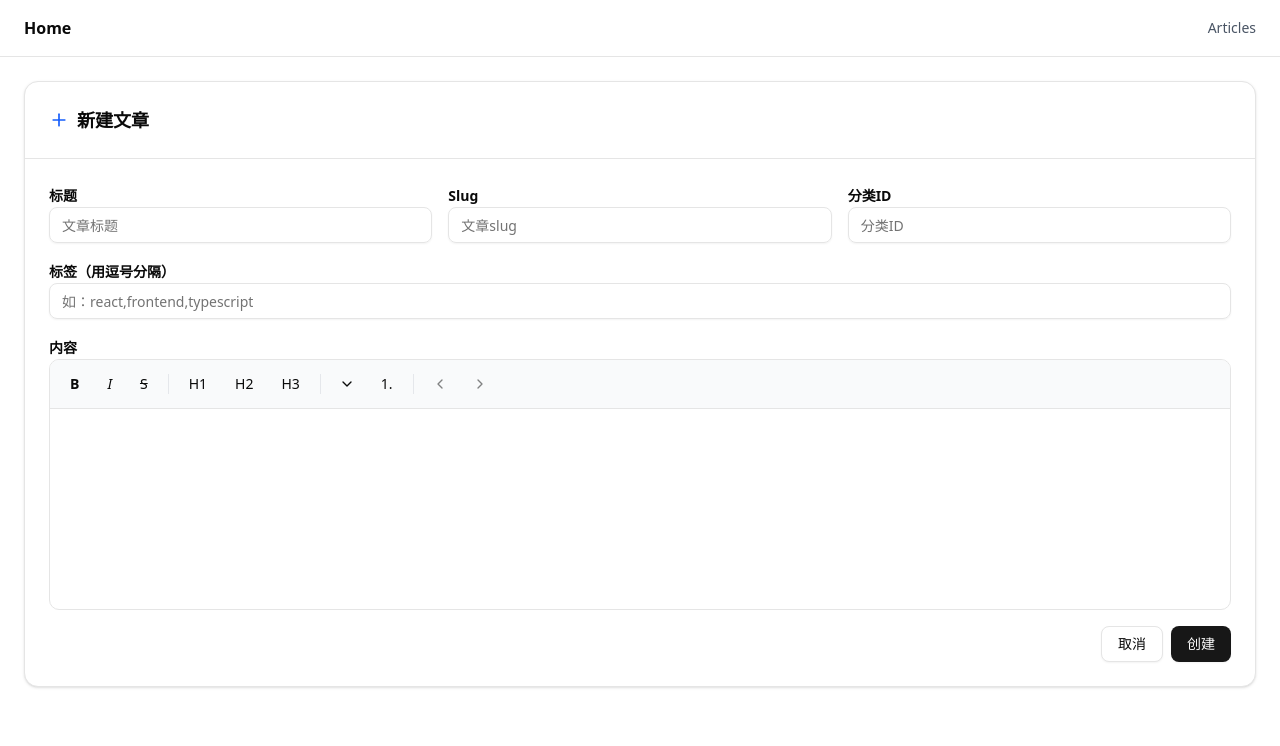
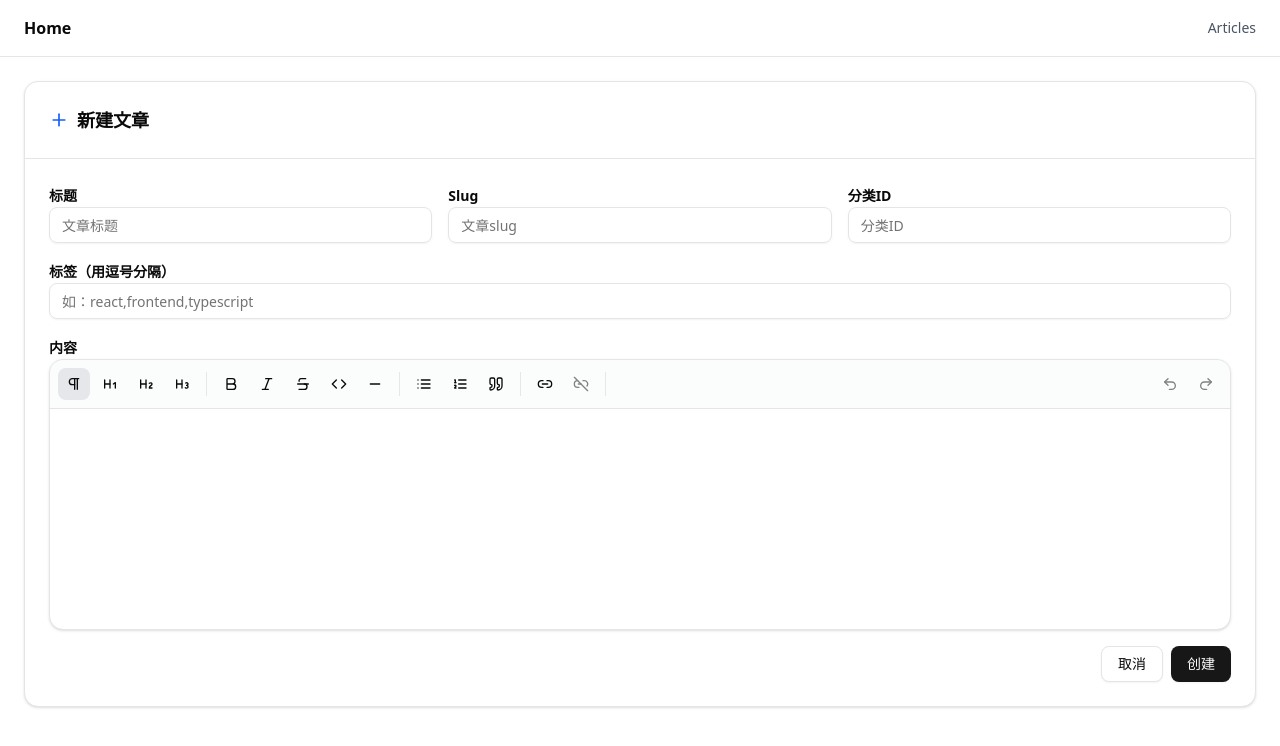
Before and after one commit to hcd233/aris-blog-web, a Next.js app: page /articles/new in a window 1280 px wide. Shown: the top 746 px of the page. Built offline with nearby package versions, Linux system fonts and the light colour scheme; no server answers.

Commit message:
Refactor Editor UI with improved toolbar, icons, and styling
Co-authored-by: 1744077895 <1744077895@qq.com>

```diff
--- a/src/components/Editor.tsx
+++ b/src/components/Editor.tsx
@@ -3,7 +3,7 @@
 import { useEditor, EditorContent } from '@tiptap/react'
 import StarterKit from '@tiptap/starter-kit'
 import Placeholder from '@tiptap/extension-placeholder'
-import Link from '@tiptap/extension-link'
+import LinkExt from '@tiptap/extension-link'
 import React, { useEffect } from 'react'
 import { Button } from '@/components/ui/button'
 import { Icons } from '@/components/icons'
@@ -21,7 +21,7 @@ export default function Editor({ value = '', onChange, placeholder = '开始写
       StarterKit.configure({
         heading: { levels: [1, 2, 3] },
       }),
-      Link.configure({
+      LinkExt.configure({
         openOnClick: true,
         autolink: true,
         linkOnPaste: true,
@@ -45,44 +45,121 @@ export default function Editor({ value = '', onChange, placeholder = '开始写
 
   if (!editor) return null
 
+  const BarButton = ({
+    onClick,
+    active,
+    disabled,
+    children,
+    title,
+  }: { onClick: () => void; active?: boolean; disabled?: boolean; children: React.ReactNode; title?: string }) => (
+    <Button
+      type="button"
+      variant="ghost"
+      size="sm"
+      onClick={onClick}
+      disabled={disabled}
+      title={title}
+      className={`h-8 w-8 p-0 rounded-md ${active ? 'bg-gray-200 dark:bg-gray-800' : ''}`}
+    >
+      {children}
+    </Button>
+  )
+
+  const Divider = () => <div className="w-px h-6 bg-gray-200 dark:bg-gray-800 mx-1" />
+
   return (
-    <div className="border rounded-lg overflow-hidden">
-      <div className="flex items-center gap-1 p-2 border-b bg-gray-50 dark:bg-gray-900/40">
-        <Button variant="ghost" size="sm" onClick={() => editor.chain().focus().toggleBold().run()} aria-pressed={editor.isActive('bold')} className={editor.isActive('bold') ? 'bg-gray-200' : ''}>
-          <strong>B</strong>
-        </Button>
-        <Button variant="ghost" size="sm" onClick={() => editor.chain().focus().toggleItalic().run()} aria-pressed={editor.isActive('italic')} className={editor.isActive('italic') ? 'bg-gray-200' : ''}>
-          <em>I</em>
-        </Button>
-        <Button variant="ghost" size="sm" onClick={() => editor.chain().focus().toggleStrike().run()} aria-pressed={editor.isActive('strike')} className={editor.isActive('strike') ? 'bg-gray-200' : ''}>
-          <span className="line-through">S</span>
-        </Button>
-        <div className="w-px h-5 bg-gray-200 mx-1" />
-        <Button variant="ghost" size="sm" onClick={() => editor.chain().focus().toggleHeading({ level: 1 }).run()} aria-pressed={editor.isActive('heading', { level: 1 })}>
-          H1
-        </Button>
-        <Button variant="ghost" size="sm" onClick={() => editor.chain().focus().toggleHeading({ level: 2 }).run()} aria-pressed={editor.isActive('heading', { level: 2 })}>
-          H2
-        </Button>
-        <Button variant="ghost" size="sm" onClick={() => editor.chain().focus().toggleHeading({ level: 3 }).run()} aria-pressed={editor.isActive('heading', { level: 3 })}>
-          H3
-        </Button>
-        <div className="w-px h-5 bg-gray-200 mx-1" />
-        <Button variant="ghost" size="sm" onClick={() => editor.chain().focus().toggleBulletList().run()} aria-pressed={editor.isActive('bulletList')}>
-          <Icons.chevronRight className="w-4 h-4 rotate-90" />
-        </Button>
-        <Button variant="ghost" size="sm" onClick={() => editor.chain().focus().toggleOrderedList().run()} aria-pressed={editor.isActive('orderedList')}>
-          1.
-        </Button>
-        <div className="w-px h-5 bg-gray-200 mx-1" />
-        <Button variant="ghost" size="sm" onClick={() => editor.chain().focus().undo().run()} disabled={!editor.can().undo()}>
-          <Icons.chevronLeft className="w-4 h-4" />
-        </Button>
-        <Button variant="ghost" size="sm" onClick={() => editor.chain().focus().redo().run()} disabled={!editor.can().redo()}>
-          <Icons.chevronRight className="w-4 h-4" />
-        </Button>
+    <div className="rounded-xl border bg-white dark:bg-gray-950 shadow-sm overflow-hidden">
+      <div className="flex items-center gap-1 p-2 border-b bg-gray-50/80 dark:bg-gray-900/50 backdrop-blur supports-[backdrop-filter]:bg-gray-50/60 sticky top-0 z-10">
+        {/* Left group */}
+        <div className="flex items-center gap-1">
+          <BarButton onClick={() => editor.chain().focus().setParagraph().run()} active={editor.isActive('paragraph')} title="正文">
+            <Icons.paragraph className="w-4 h-4" />
+          </BarButton>
+          <BarButton onClick={() => editor.chain().focus().toggleHeading({ level: 1 }).run()} active={editor.isActive('heading', { level: 1 })} title="标题 1">
+            <Icons.h1 className="w-4 h-4" />
+          </BarButton>
+          <BarButton onClick={() => editor.chain().focus().toggleHeading({ level: 2 }).run()} active={editor.isActive('heading', { level: 2 })} title="标题 2">
+            <Icons.h2 className="w-4 h-4" />
+          </BarButton>
+          <BarButton onClick={() => editor.chain().focus().toggleHeading({ level: 3 }).run()} active={editor.isActive('heading', { level: 3 })} title="标题 3">
+            <Icons.h3 className="w-4 h-4" />
+          </BarButton>
+        </div>
+
+        <Divider />
+
+        {/* Text style */}
+        <div className="flex items-center gap-1">
+          <BarButton onClick={() => editor.chain().focus().toggleBold().run()} active={editor.isActive('bold')} title="加粗">
+            <Icons.bold className="w-4 h-4" />
+          </BarButton>
+          <BarButton onClick={() => editor.chain().focus().toggleItalic().run()} active={editor.isActive('italic')} title="斜体">
+            <Icons.italic className="w-4 h-4" />
+          </BarButton>
+          <BarButton onClick={() => editor.chain().focus().toggleStrike().run()} active={editor.isActive('strike')} title="删除线">
+            <Icons.strike className="w-4 h-4" />
+          </BarButton>
+          <BarButton onClick={() => editor.chain().focus().toggleCode().run()} active={editor.isActive('code')} title="行内代码">
+            <Icons.code className="w-4 h-4" />
+          </BarButton>
+          <BarButton onClick={() => editor.chain().focus().setHorizontalRule().run()} title="分割线">
+            <Icons.hr className="w-4 h-4" />
+          </BarButton>
+        </div>
+
+        <Divider />
+
+        {/* Structure */}
+        <div className="flex items-center gap-1">
+          <BarButton onClick={() => editor.chain().focus().toggleBulletList().run()} active={editor.isActive('bulletList')} title="无序列表">
+            <Icons.list className="w-4 h-4" />
+          </BarButton>
+          <BarButton onClick={() => editor.chain().focus().toggleOrderedList().run()} active={editor.isActive('orderedList')} title="有序列表">
+            <Icons.listOrdered className="w-4 h-4" />
+          </BarButton>
+          <BarButton onClick={() => editor.chain().focus().toggleBlockquote().run()} active={editor.isActive('blockquote')} title="引用">
+            <Icons.quote className="w-4 h-4" />
+          </BarButton>
+        </div>
+
+        <Divider />
+
+        {/* Link */}
+        <div className="flex items-center gap-1">
+          <BarButton
+            onClick={() => {
+              const url = prompt('输入链接 URL')?.trim()
+              if (!url) return
+              editor.chain().focus().extendMarkRange('link').setLink({ href: url }).run()
+            }}
+            active={editor.isActive('link')}
+            title="插入链接"
+          >
+            <Icons.link className="w-4 h-4" />
+          </BarButton>
+          <BarButton
+            onClick={() => editor.chain().focus().unsetLink().run()}
+            disabled={!editor.isActive('link')}
+            title="移除链接"
+          >
+            <Icons.unlink className="w-4 h-4" />
+          </BarButton>
+        </div>
+
+        <Divider />
+
+        {/* Undo/Redo */}
+        <div className="ml-auto flex items-center gap-1">
+          <BarButton onClick={() => editor.chain().focus().undo().run()} disabled={!editor.can().undo()} title="撤销">
+            <Icons.undo className="w-4 h-4" />
+          </BarButton>
+          <BarButton onClick={() => editor.chain().focus().redo().run()} disabled={!editor.can().redo()} title="重做">
+            <Icons.redo className="w-4 h-4" />
+          </BarButton>
+        </div>
       </div>
-      <div className="p-3 min-h-[200px]">
+
+      <div className="p-4 min-h-[220px]">
         <EditorContent editor={editor} className="prose dark:prose-invert max-w-none" />
       </div>
     </div>
```
Also changed, not shown: src/components/icons.tsx (+34 -0 lines).
